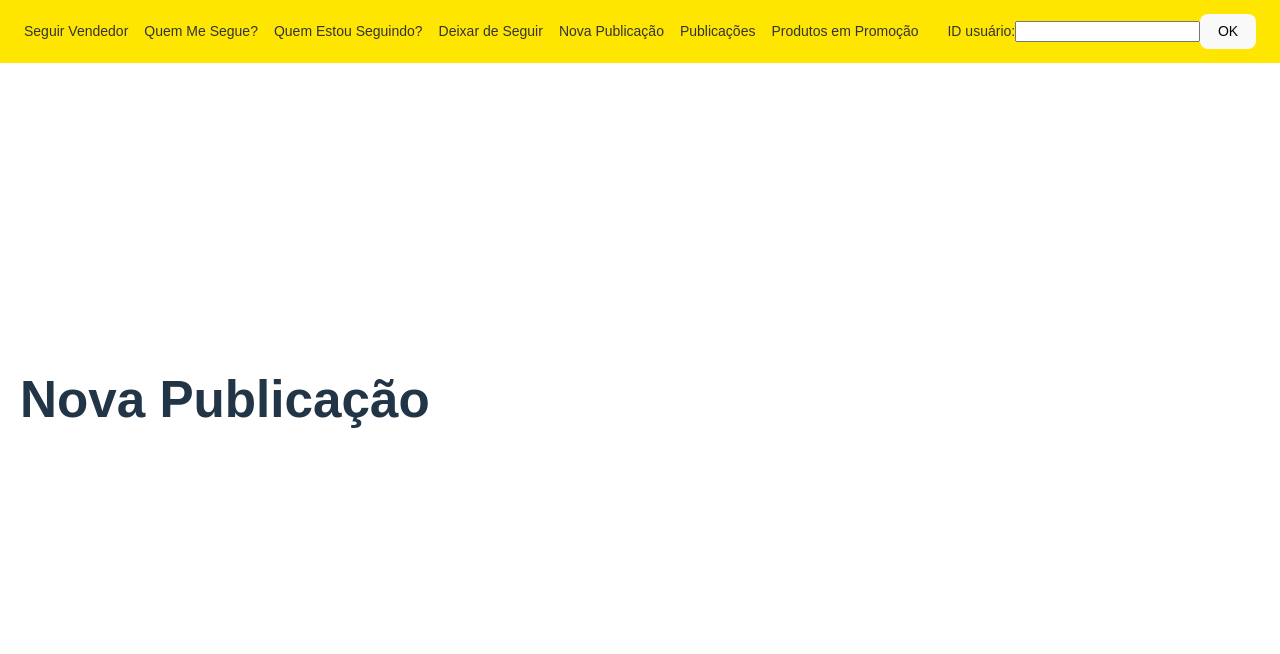
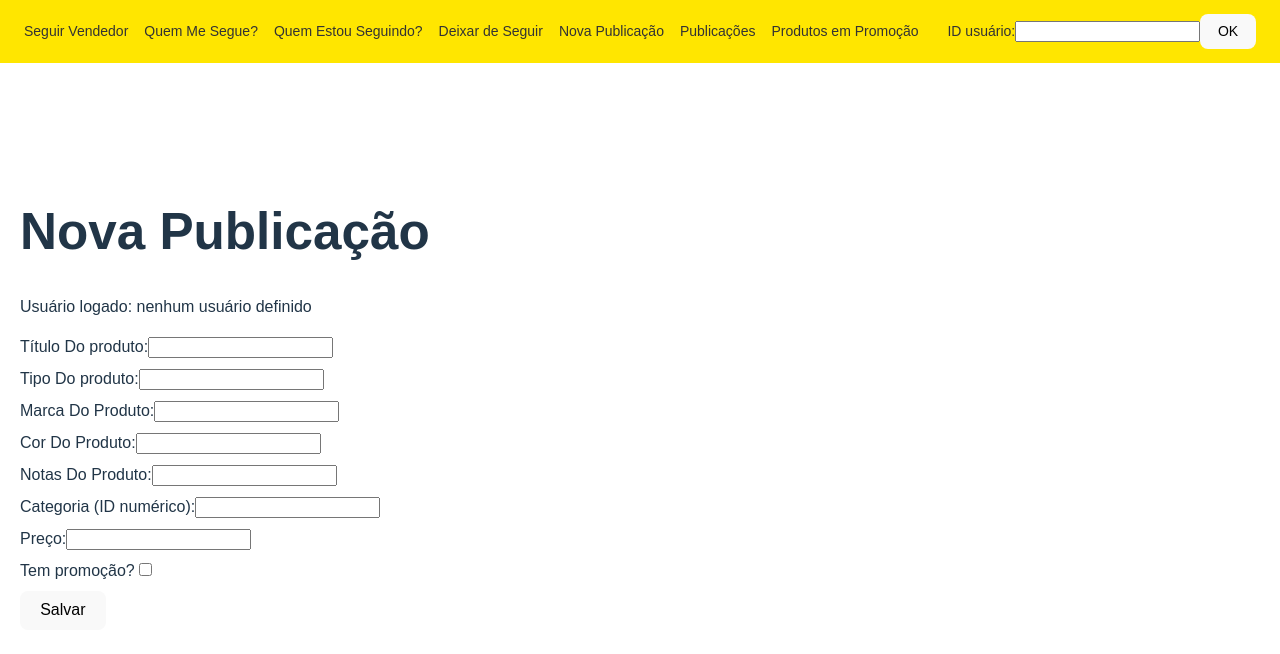
Before and after one commit to Cesarl99/FRONT_MELI_SOCIAL, a React (Vite) app: page /nova-publicacao in a window 1280 px wide. Shown: the top 654 px of the page. Built offline with nearby package versions, Linux system fonts and the light colour scheme.

Commit message:
feat: adicionando novos tela e chamada de API

```diff
--- a/src/components/TopMenu.jsx
+++ b/src/components/TopMenu.jsx
@@ -24,7 +24,7 @@ function TopMenu() {
     // Aqui você pode depois chamar o backend para buscar o nome pelo ID
     const usuario = {
       id: Number(idDigitado),
-      nome: `Usuario${idDigitado}`, // provisório, até buscar do backend
+      nome: `Usuario${idDigitado}`,  // provisório, até buscar do backend
     };
 
     localStorage.setItem("usuarioLogado", JSON.stringify(usuario));
--- a/src/pages/DeixarDeSeguir.jsx
+++ b/src/pages/DeixarDeSeguir.jsx
@@ -1,5 +1,83 @@
 // DeixarDeSeguir.jsx
+import { useState } from "react";
+import { useNavigate } from "react-router-dom";
+import axios from "axios";
+
+
 function DeixarDeSeguir() {
-  return <h1>Deixar de Seguir</h1>;
+    const navigate = useNavigate();
+    const [idUsuarioDeixardeSeguir, setIdUsuarioDeixardeSeguir] = useState("");
+    const [erro, setErro] = useState(null);
+
+    // tenta ler o usuário logado do localStorage
+    const dados = localStorage.getItem("usuarioLogado");
+    const usuarioLogado = dados ? JSON.parse(dados) : null;
+
+    async function handleDeixarDeSeguir() {
+        try {
+        setErro(null);
+
+        if (!usuarioLogado) {
+            setErro("Você precisa informar o ID do usuário logado no topo da tela.");
+            return;
+        }
+
+        if (!idUsuarioDeixardeSeguir) {
+            setErro("Informe o ID do usuário que você quer deixar de seguir.");
+            return;
+        }
+
+        const idUsuarioLogado = usuarioLogado.id;
+
+        const url = `http://localhost:8080/users/${idUsuarioLogado}/unfollow/${idUsuarioDeixardeSeguir}`;
+        await axios.post(url);
+
+        navigate("/");
+        } catch (error) {
+            // se o backend respondeu (status 4xx ou 5xx)
+            if (error.response) {
+                console.error("Status:", error.response.status);
+                console.error("Dados:", error.response.data);
+                console.error("Headers:", error.response.headers);
+
+                // tenta mostrar uma mensagem mais útil na tela
+                const mensagemBackend =
+                    typeof error.response.data === "string"
+                    ? error.response.data
+                    : error.response.data?.message || "Erro ao deixar de seguir usuário.";
+
+                setErro(`Erro ${error.response.status}: ${mensagemBackend}`);
+            }
+        }
+    }
+
+    return (
+        <div>
+
+            <h1>Deixar de Seguir</h1>
+
+            <p>
+                Usuário logado:{" "}
+                {usuarioLogado
+                ? `${usuarioLogado.nome} (ID: ${usuarioLogado.id})`
+                : "nenhum usuário definido ainda"}
+            </p>
+            <div style={{ marginBottom: "8px" }}>
+                <label>
+                ID do usuário que você quer deixar de seguir:
+                <input
+                    type="number"
+                    value={idUsuarioDeixardeSeguir}
+                    onChange={(e) => setIdUsuarioDeixardeSeguir(e.target.value)}
+                />
+                </label>
+            </div>
+
+            <button onClick={handleDeixarDeSeguir}>Salvar</button>
+
+            {erro && <p style={{ color: "red" }}>{erro}</p>}
+
+        </div>
+    );
 }
 export default DeixarDeSeguir;
--- a/src/pages/NovaPublicacao.jsx
+++ b/src/pages/NovaPublicacao.jsx
@@ -1,5 +1,221 @@
 // NovaPublicacao.jsx
+import { useState } from "react";
+import { useNavigate } from "react-router-dom";
+import axios from "axios";
+let i = 1;
 function NovaPublicacao() {
-  return <h1>Nova Publicação</h1>;
+  const navigate = useNavigate();
+
+  const [nomeProduto, setNomeProduto] = useState("");
+  const [tipoProduto, setTipoProduto] = useState("");
+  const [marcaProduto, setMarcaProduto] = useState("");
+  const [corProduto, setCorProduto] = useState("");
+  const [notaProduto, setNotaProduto] = useState("");
+  const [categoria, setCategoria] = useState("");
+  const [preco, setPreco] = useState("");
+  const [haDesconto, setHaDesconto] = useState(false);
+  const [desconto, setDesconto] = useState("");
+
+  const [erro, setErro] = useState(null);
+  const [sucesso, setSucesso] = useState(null);
+
+  const dadosUsuario = localStorage.getItem("usuarioLogado");
+  const usuarioLogado = dadosUsuario ? JSON.parse(dadosUsuario) : null;
+
+  async function handleCriarPublicacao(e) {
+    e.preventDefault();
+    setErro(null);
+    setSucesso(null);
+
+    if (!usuarioLogado) {
+      setErro("Você precisa informar o ID do usuário logado no topo.");
+      return;
+    }
+
+    if (!nomeProduto || !preco || !tipoProduto || !marcaProduto || !corProduto || !categoria || !notaProduto || !preco) {
+      setErro("Preencha todos os campos");
+      return;
+    }
+
+    const produto = {
+        product_id: i,
+        product_name: nomeProduto,
+        type: tipoProduto,
+        brand: marcaProduto,
+        color: corProduto,
+        notes: notaProduto,
+    };
+
+    i++;
+
+    const hojeDate = new Date();
+    const dia = String(hojeDate.getDate()).padStart(2, "0");
+    const mes = String(hojeDate.getMonth() + 1).padStart(2, "0");
+    const ano = hojeDate.getFullYear();
+    const hoje = `${dia}-${mes}-${ano}`;
+
+    const publicacao = {
+      user_id: usuarioLogado.id,
+      post_id: null,
+      date: hoje,
+      product: produto,
+      category: categoria ? Number(categoria) : null,
+      price: Number(preco),
+      has_promo: haDesconto,
+      discount: desconto ? Number(desconto) : 0,
+    };
+
+    try {
+      const response = await axios.post(
+        "http://localhost:8080/products/publish",
+        publicacao
+      );
+
+      console.log("Publicação criada:", response.data);
+      setSucesso("Publicação cadastrada com sucesso!");
+      navigate("/");
+    } catch (error) {
+      console.error("Erro ao cadastrar publicação:", error);
+
+      if (error.response) {
+        console.error("Status:", error.response.status);
+        console.error("Dados:", error.response.data);
+        console.error("Headers:", error.response.headers);
+
+        const mensagemBackend =
+          typeof error.response.data === "string"
+            ? error.response.data
+            : error.response.data?.message ||
+              "Erro ao cadastrar uma nova publicação";
+
+        setErro(`Erro ${error.response.status}: ${mensagemBackend}`);
+      } else if (error.request) {
+        setErro("Servidor não respondeu. Verifique se o backend está rodando.");
+      } else {
+        setErro("Erro ao preparar requisição. Veja o console.");
+      }
+    }
+  }
+
+  return (
+    <div>
+      <h1>Nova Publicação</h1>
+      <p>
+        Usuário logado:{" "}
+        {usuarioLogado
+          ? `${usuarioLogado.nome} (ID: ${usuarioLogado.id})`
+          : "nenhum usuário definido"}
+      </p>
+      <form onSubmit={handleCriarPublicacao}>
+        <div style={{ marginBottom: "8px" }}>
+          <label>
+            Título Do produto:
+            <input
+              type="text"
+              value={nomeProduto}
+              onChange={(e) => setNomeProduto(e.target.value)}
+            />
+          </label>
+        </div>
+
+        <div style={{ marginBottom: "8px" }}>
+          <label>
+            Tipo Do produto:
+            <input
+              type="text"
+              value={tipoProduto}
+              onChange={(e) => setTipoProduto(e.target.value)}
+            />
+          </label>
+        </div>
+
+        <div style={{ marginBottom: "8px" }}>
+          <label>
+            Marca Do Produto:
+            <input
+              type="text"
+              value={marcaProduto}
+              onChange={(e) => setMarcaProduto(e.target.value)}
+            />
+          </label>
+        </div>
+
+        <div style={{ marginBottom: "8px" }}>
+          <label>
+            Cor Do Produto:
+            <input
+              type="text"
+              value={corProduto}
+              onChange={(e) => setCorProduto(e.target.value)}
+            />
+          </label>
+        </div>
+
+        <div style={{ marginBottom: "8px" }}>
+          <label>
+            Notas Do Produto:
+            <input
+              type="text"
+              value={notaProduto}
+              onChange={(e) => setNotaProduto(e.target.value)}
+            />
+          </label>
+        </div>
+
+        <div style={{ marginBottom: "8px" }}>
+          <label>
+            Categoria (ID numérico):
+            <input
+              type="number"
+              value={categoria}
+              onChange={(e) => setCategoria(e.target.value)}
+            />
+          </label>
+        </div>
+
+        <div style={{ marginBottom: "8px" }}>
+          <label>
+            Preço:
+            <input
+              type="number"
+              step="0.01"
+              value={preco}
+              onChange={(e) => setPreco(e.target.value)}
+            />
+          </label>
+        </div>
+
+        <div style={{ marginBottom: "8px" }}>
+          <label>
+            Tem promoção?
+            <input
+              type="checkbox"
+              checked={haDesconto}
+              onChange={(e) => setHaDesconto(e.target.checked)}
+            />
+          </label>
+        </div>
+
+        {haDesconto && (
+          <div style={{ marginBottom: "8px" }}>
+            <label>
+              Preço (C/ Desconto):
+              <input
+                type="number"
+                value={desconto}
+                onChange={(e) => setDesconto(e.target.value)}
+              />
+            </label>
+          </div>
+        )}
+
+        <button type="submit">Salvar</button>
+      </form>
+
+      {erro && <p style={{ color: "red" }}>{erro}</p>}
+      {sucesso && <p style={{ color: "green" }}>{sucesso}</p>}
+    </div>
+  );
 }
+
 export default NovaPublicacao;
--- a/src/pages/SeguirVendedor.jsx
+++ b/src/pages/SeguirVendedor.jsx
@@ -33,8 +33,18 @@ function SeguirVendedor() {
 
       navigate("/");
     } catch (error) {
-      console.error("Erro ao seguir usuário:", error);
-      setErro("Erro ao seguir usuário. Veja o console para detalhes.");
+
+      if (error.response) {
+          console.error("Status:", error.response.status);
+          console.error("Dados:", error.response.data);
+          console.error("Headers:", error.response.headers);
+          const mensagemBackend =
+              typeof error.response.data === "string"
+              ? error.response.data
+              : error.response.data?.message || "Erro ao deixar de seguir usuário.";
+
+          setErro(`Erro ${error.response.status}: ${mensagemBackend}`);
+      }
     }
   }
 
@@ -60,7 +70,7 @@ function SeguirVendedor() {
         </label>
       </div>
 
-      <button onClick={handleSalvar}>Seguir</button>
+      <button onClick={handleSalvar}>Salvar</button>
 
       {erro && <p style={{ color: "red" }}>{erro}</p>}
     </div>
```
